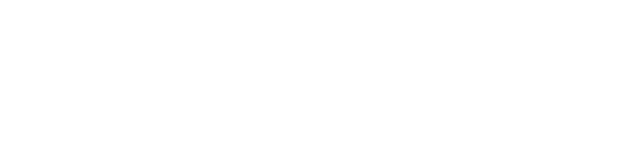
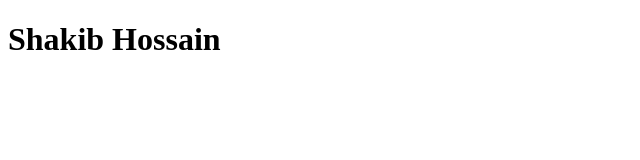
Before and after one commit to Mohammad-Shakhaout-Hossain/bloodbank, a plain HTML site: page index.html in a window 1280 px wide. Shown: the whole page, without its empty margins (0-640 px from the left). Drawn offline with Linux system fonts and the light colour scheme.

Commit message:
i have added H1 command in code

```diff
--- a/index.html
+++ b/index.html
@@ -6,6 +6,6 @@
     <title>Document</title>
 </head>
 <body>
-
+    <h1>Shakib Hossain</h1>
 </body>
 </html>
```
